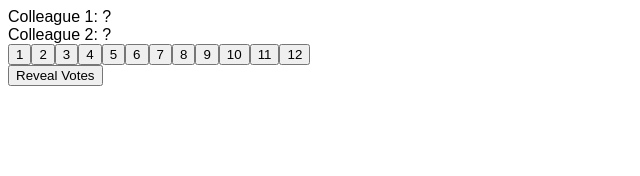
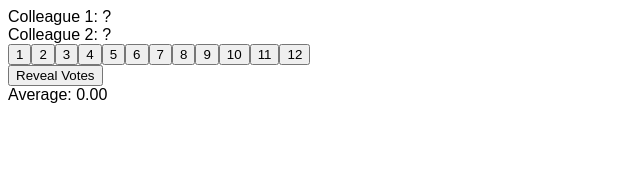
Before and after one commit to E-K8/planning-poker, a Next.js app in the folder ppoker/: page / in a window 1280 px wide. Shown: the top 176 px of the page, without its empty margins (0-640 px from the left). Built offline with nearby package versions, Linux system fonts and the light colour scheme.

Commit message:
display average voting result

```diff
--- a/ppoker/app/page.tsx
+++ b/ppoker/app/page.tsx
@@ -47,7 +47,7 @@ const Home = () => {
       <VotesDisplay users={users} votesRevealed={votesRevealed} />
       <CardSelector onVote={(value) => handleVote('1', value)} />
       <RevealButton onReveal={revealVotes} />
-      {/* <AverageDisplay users={users} /> */}
+      <AverageDisplay users={users} />
       {/* <NewSessionButton onNewSession={startNewSession} /> */}
     </div>
   );
--- a/ppoker/components/AverageDisplay.tsx
+++ b/ppoker/components/AverageDisplay.tsx
@@ -1,3 +1,9 @@
-const AverageDisplay = {};
+const AverageDisplay = ({ users }: { users: User[] }) => {
+  const totalVotes = users.reduce((sum, user) => sum + (user.vote ?? 0), 0);
+  const voteCount = users.filter((user) => user.vote !== null).length;
+  const average = voteCount ? totalVotes / voteCount : 0;
+
+  return <div>Average: {average.toFixed(2)}</div>;
+};
 
 export default AverageDisplay;
```
